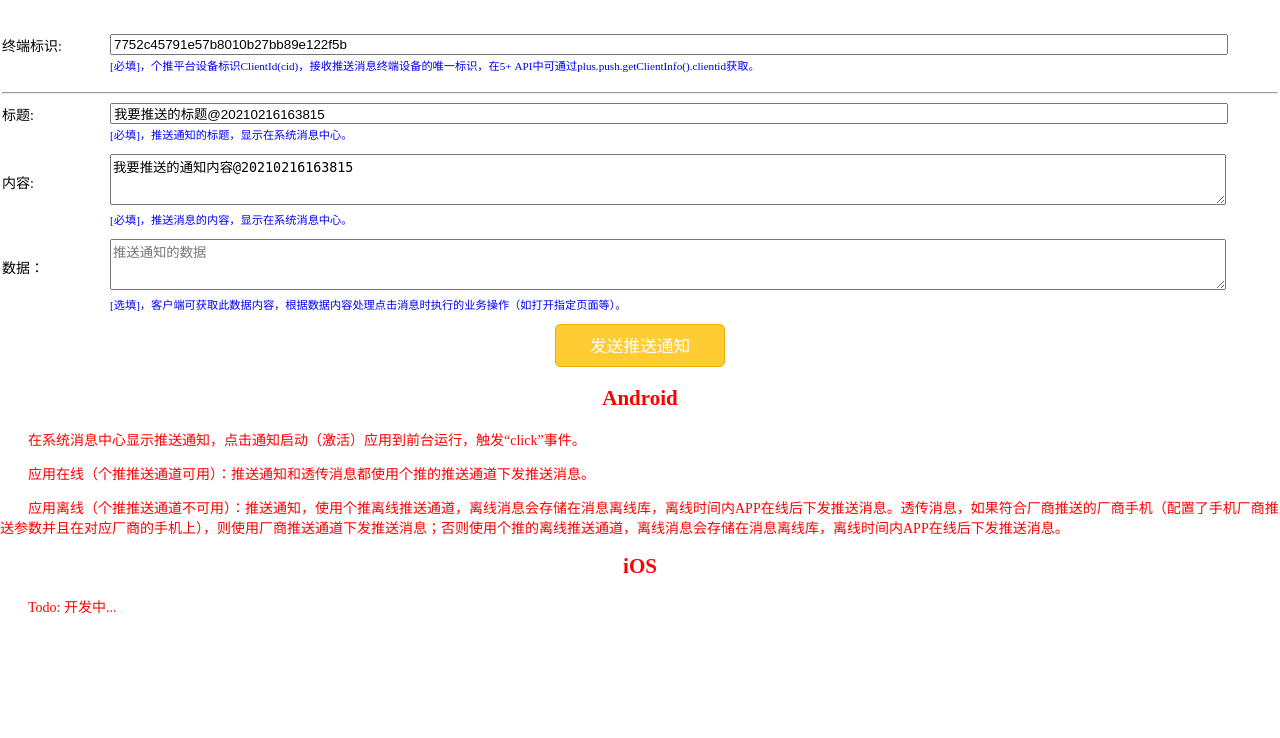
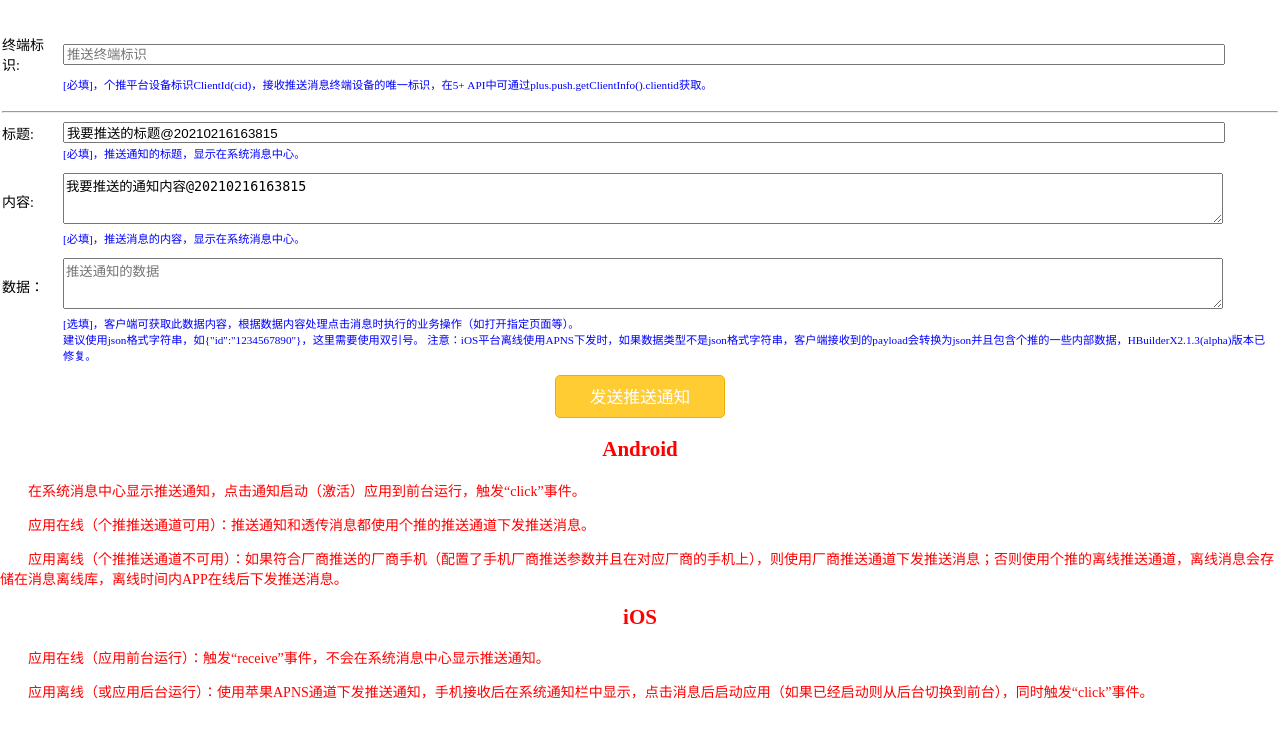
Before and after one commit to yueyue-xiao/dcloudiox, a PHP site: page / in a window 1280 px wide. Shown: the part 44-782 px from the top of the page. Run offline with PHP 8.4, Linux system fonts and the light colour scheme.

Commit message:
支持iOS平台推送，Android平台兼容非厂商推送通道的处理

```diff
--- a/push/UniPush/index.php
+++ b/push/UniPush/index.php
@@ -103,8 +103,6 @@ table,tr,td{
 <?php
 if (isset($_GET['cid'])){
         echo("readonly=\"readonly\" value=\"{$_GET['cid']}\"");
-}else{
-	echo('value="7752c45791e57b8010b27bb89e122f5b"');
 }
 ?>
                 /><br/>
@@ -116,8 +114,6 @@ if (isset($_GET['cid'])){
                 <p class="des">
     [必填]，个推平台设备标识ClientId(cid)，接收推送消息终端设备的唯一标识，在5+ API中可通过plus.push.getClientInfo().clientid获取。
                 </p>
-					</td>
-				</tr>
             </td>
         </tr>
         <tr>
@@ -176,6 +172,8 @@ if(isset($_GET['payload'])){
             <td>
                 <p class="des">
     [选填]，客户端可获取此数据内容，根据数据内容处理点击消息时执行的业务操作（如打开指定页面等）。<br/>
+    建议使用json格式字符串，如{"id":"1234567890"}，这里需要使用双引号。
+    注意：iOS平台离线使用APNS下发时，如果数据类型不是json格式字符串，客户端接收到的payload会转换为json并且包含个推的一些内部数据，HBuilderX2.1.3(alpha)版本已修复。
                 </p>
             </td>
         </tr>
@@ -197,11 +195,14 @@ if(isset($_GET['payload'])){
 应用在线（个推推送通道可用）：推送通知和透传消息都使用个推的推送通道下发推送消息。
         </p>
         <p class="paragraph">
-应用离线（个推推送通道不可用）：推送通知，使用个推离线推送通道，离线消息会存储在消息离线库，离线时间内APP在线后下发推送消息。透传消息，如果符合厂商推送的厂商手机（配置了手机厂商推送参数并且在对应厂商的手机上），则使用厂商推送通道下发推送消息；否则使用个推的离线推送通道，离线消息会存储在消息离线库，离线时间内APP在线后下发推送消息。
+应用离线（个推推送通道不可用）：如果符合厂商推送的厂商手机（配置了手机厂商推送参数并且在对应厂商的手机上），则使用厂商推送通道下发推送消息；否则使用个推的离线推送通道，离线消息会存储在消息离线库，离线时间内APP在线后下发推送消息。
         </p>
         <h2>iOS</h2>
         <p class="paragraph">
-Todo: 开发中...
+应用在线（应用前台运行）：触发“receive”事件，不会在系统消息中心显示推送通知。
+        </p>
+        <p class="paragraph">
+应用离线（或应用后台运行）：使用苹果APNS通道下发推送通知，手机接收后在系统通知栏中显示，点击消息后启动应用（如果已经启动则从后台切换到前台），同时触发“click”事件。
         </p>
         </section>
 </body>
```
Also changed, not shown: push/UniPush/push.php (+19 -3 lines). Lines whose indentation alone changed are shown as unchanged.
